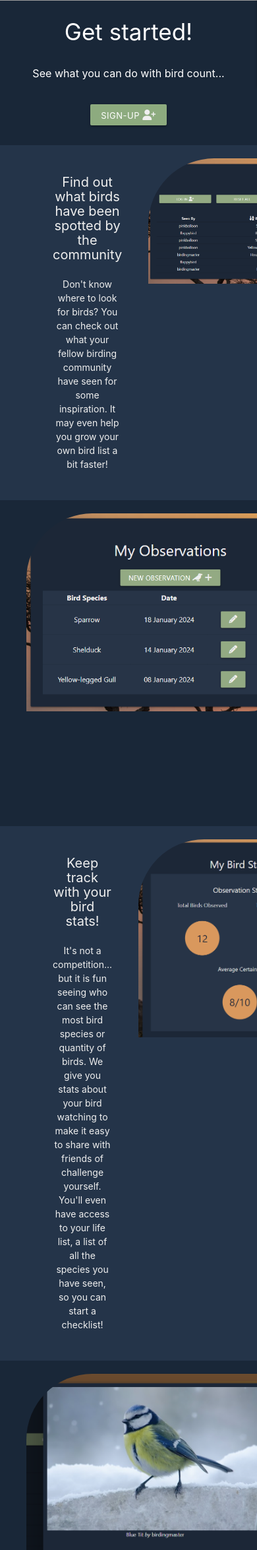
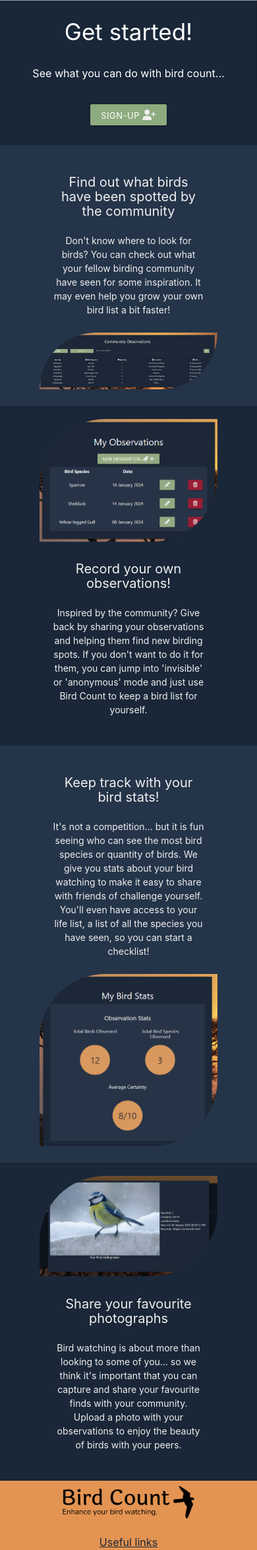
Before and after one commit to secarrel/Bird_Count, a Flask app: page / in a window 390 px wide. Shown: the part 772-3121 px from the top of that part at 66% size. Run offline with Flask 3, Linux system fonts and the light colour scheme; the page is wider than the window, and the part outside it is not shown; some libraries are stand-ins or nearby versions; grey boxes are pictures that could not be loaded.

```diff
--- a/static/css/style.css
+++ b/static/css/style.css
@@ -359,6 +359,7 @@ nav a {
 .welcome-section {
     display: flex;
     flex-direction: row;
+    align-items: center
 }
 
 .welcome-text {
@@ -916,6 +917,13 @@ input[type=range] {
     }
 }
 
+@media only screen and (max-width: 1000px) {
+    .welcome-section {
+        flex-wrap: wrap;
+        justify-content: center;
+    }
+}
+
 @media only screen and (max-width: 880px) {
     .row {
         margin-top: 20px;
@@ -975,6 +983,11 @@ input[type=range] {
 
     #welcome-heading-container h5 {
         font-size: 20px;
+    }
+
+    .welcome-image img {
+        max-width: 390px;
+        border-radius: 100px 0 100px 0;
     }
 
     #about-heading-container {
@@ -1091,6 +1104,12 @@ input[type=range] {
         width: 100%;
         margin: auto;
     }
+
+    .welcome-image img {
+        max-width: 270px;
+        border-radius: 100px 0 100px 0;
+    }
+
 }
 
 @media only screen and (max-width: 350px) {
```
Also changed, not shown: other parts of static/css/style.css (+2 -2 lines).
